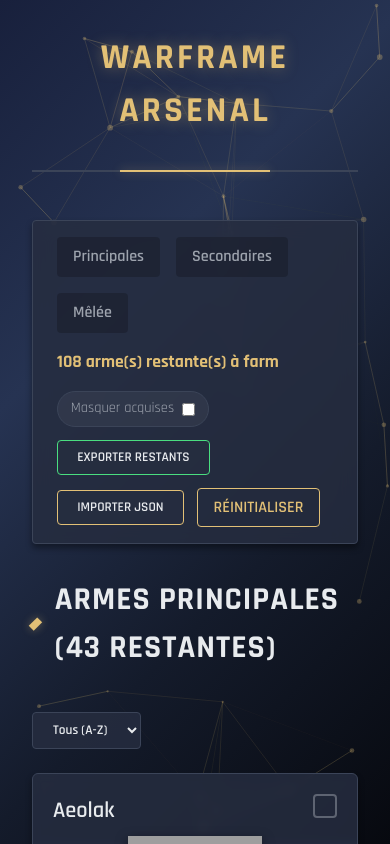
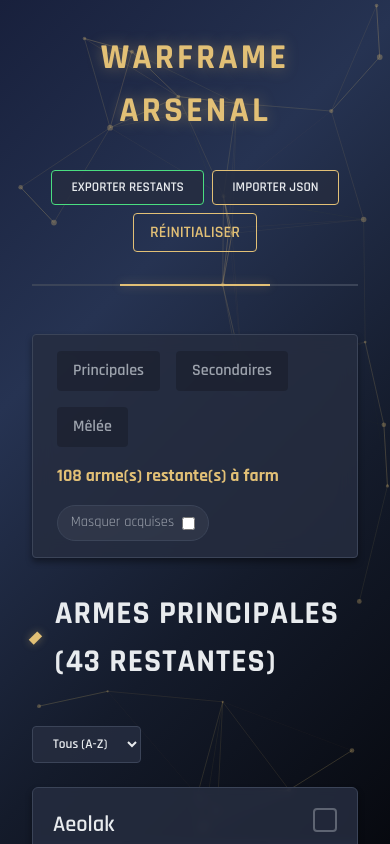
Before and after one commit to Maxime272003/warframe-tracker, a React (Vite) app: page / in a window 390 px wide. Shown: the top 844 px of the page. Built offline with nearby package versions, Linux system fonts and the light colour scheme; grey boxes are pictures that could not be loaded.

Commit message:
feat: initialize Warframe tracker application with core layout and styling

```diff
--- a/src/App.css
+++ b/src/App.css
@@ -10,6 +10,29 @@
   border-bottom: 2px solid var(--wf-border);
   padding-bottom: 1.5rem;
   position: relative;
+  min-height: 80px;
+  display: flex;
+  flex-direction: column;
+  align-items: center;
+  justify-content: center;
+}
+
+.top-actions {
+  position: absolute;
+  top: 0;
+  right: 0;
+  display: flex;
+  gap: 0.5rem;
+  padding: 0.5rem;
+}
+
+@media (max-width: 900px) {
+  .top-actions {
+    position: static;
+    margin-top: 1rem;
+    flex-wrap: wrap;
+    justify-content: center;
+  }
 }
 
 .header::after {
--- a/src/App.tsx
+++ b/src/App.tsx
@@ -190,6 +190,24 @@
       )}
       <header className="header">
         <h1 className="title">Warframe Arsenal</h1>
+        <div className="top-actions">
+          <button className="export-btn" onClick={exportRemainingJson}>
+            Exporter Restants
+          </button>
+
+          <button className="upload-btn" onClick={() => fileInputRef.current?.click()}>
+            Importer JSON
+          </button>
+          <input
+            type="file"
+            accept=".json"
+            ref={fileInputRef}
+            onChange={handleFileUpload}
+            className="file-input"
+          />
+
+          <button className="reset-button" onClick={resetProgress}>Réinitialiser</button>
+        </div>
       </header>
 
       <div className="controls">
@@ -213,23 +231,6 @@
               style={{ cursor: 'pointer' }}
             />
           </label>
-
-          <button className="export-btn" onClick={exportRemainingJson}>
-            Exporter Restants
-          </button>
-
-          <button className="upload-btn" onClick={() => fileInputRef.current?.click()}>
-            Importer JSON
-          </button>
-          <input
-            type="file"
-            accept=".json"
-            ref={fileInputRef}
-            onChange={handleFileUpload}
-            className="file-input"
-          />
-
-          <button className="reset-button" onClick={resetProgress}>Réinitialiser</button>
         </div>
       </div>
 
@@ -293,7 +294,7 @@
     else if (filter === 'Coda') result = result.filter(w => w.startsWith('Coda '));
 
     return result.sort((a,b) => a.localeCompare(b));
-  }, [weapons, filter]);
+  }, [weapons, filter, hideOwned, owned]);
 
   const categoryOwnedCount = weapons.filter(w => owned.has(w)).length;
 
```
